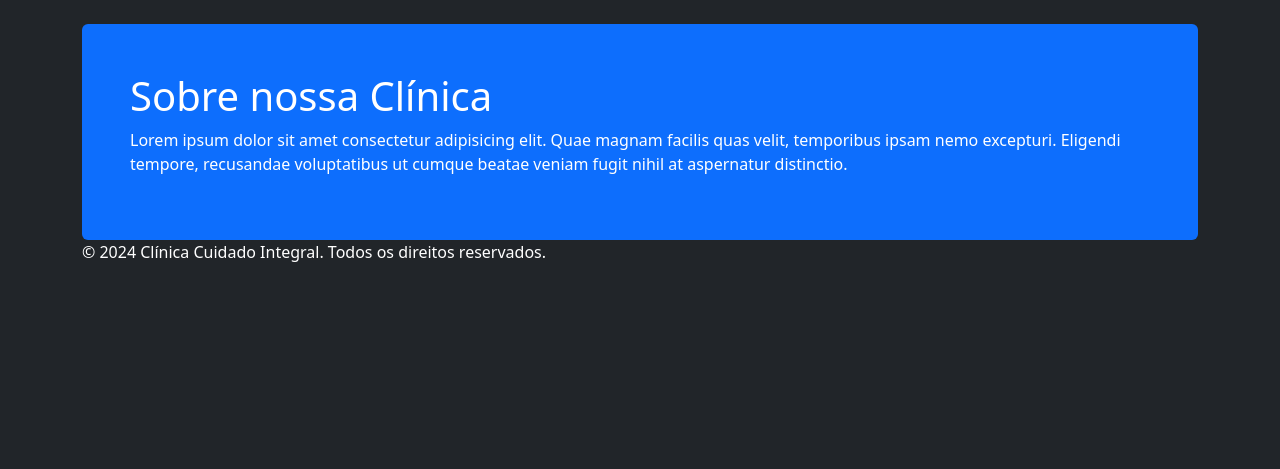
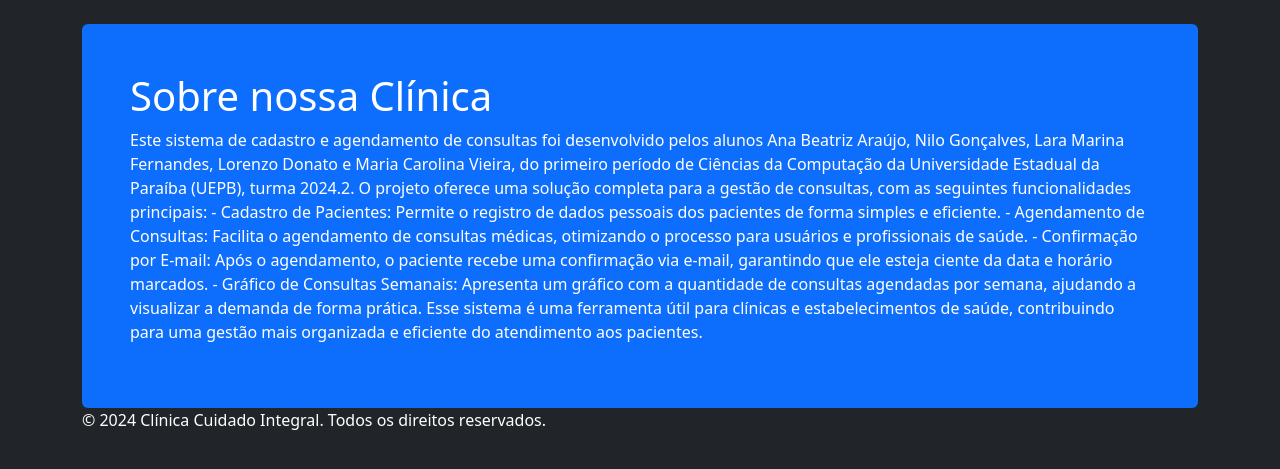
Before and after one commit to lorelore01/projeto_python, a Flask app: page /info in a window 1280 px wide. Shown: the part 56-525 px from the top of the page. Run offline with Flask 3, Linux system fonts and the light colour scheme.

Commit message:
texto explicativo

```diff
--- a/projeto_clinica/templates/info.html
+++ b/projeto_clinica/templates/info.html
@@ -2,7 +2,16 @@
 {% block content %}
     <div class="mt-4 p-5 bg-primary text-white rounded">
     <h1>Sobre nossa Clínica</h1>
-    <p>Lorem ipsum dolor sit amet consectetur adipisicing elit. Quae magnam facilis quas velit, temporibus ipsam nemo excepturi. Eligendi tempore, recusandae voluptatibus ut cumque beatae veniam fugit nihil at aspernatur distinctio.</p>
+    <p>Este sistema de cadastro e agendamento de consultas foi desenvolvido pelos alunos Ana Beatriz Araújo, Nilo Gonçalves, Lara Marina Fernandes, Lorenzo Donato e Maria Carolina Vieira, do primeiro período de Ciências da Computação da Universidade Estadual da Paraíba (UEPB), turma 2024.2.
+
+        O projeto oferece uma solução completa para a gestão de consultas, com as seguintes funcionalidades principais:
+
+        - Cadastro de Pacientes: Permite o registro de dados pessoais dos pacientes de forma simples e eficiente.
+        - Agendamento de Consultas: Facilita o agendamento de consultas médicas, otimizando o processo para usuários e profissionais de saúde.
+        - Confirmação por E-mail: Após o agendamento, o paciente recebe uma confirmação via e-mail, garantindo que ele esteja ciente da data e horário marcados.
+        - Gráfico de Consultas Semanais: Apresenta um gráfico com a quantidade de consultas agendadas por semana, ajudando a visualizar a demanda de forma prática.
+
+        Esse sistema é uma ferramenta útil para clínicas e estabelecimentos de saúde, contribuindo para uma gestão mais organizada e eficiente do atendimento aos pacientes.</p>
     </div>
 
 {% endblock %}
```
